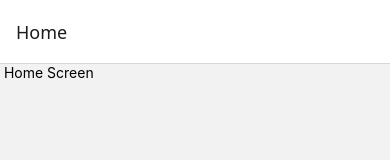
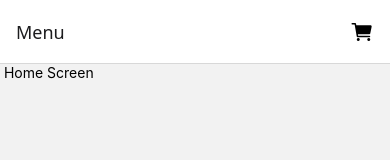
Before and after one commit to alis-g/restaurant-app, a React Native app: screen /HomeTab in a window 390 px wide. Shown: the top 160 px of the page. Built offline with nearby package versions, Linux system fonts and the light colour scheme.

Commit message:
add cart icon in header

```diff
--- a/src/navigation/HomeNavigator.jsx
+++ b/src/navigation/HomeNavigator.jsx
@@ -1,11 +1,21 @@
 import { createStackNavigator } from "@react-navigation/stack";
 import HomeScreen from "../screens/HomeScreen";
+import { Ionicons } from "@expo/vector-icons";
+import { Pressable } from "react-native";
 
 export default function HomeNavigator() {
     const Stack = createStackNavigator()
-    return(
-        <Stack.Navigator>
-            <Stack.Screen name="Home" component={HomeScreen} />
+    return (
+        <Stack.Navigator
+            screenOptions={{
+                headerRight: () => (
+                    <Pressable onPress={() => alert("Pressed")}>
+                        <Ionicons name="cart" size={24} color='black' style={{ marginRight: 16 }} />
+                    </Pressable>
+                )
+            }}
+        >
+            <Stack.Screen name="Home" component={HomeScreen} options={{ title: "Menu" }} />
         </Stack.Navigator>
-     );
+    );
 }
```
